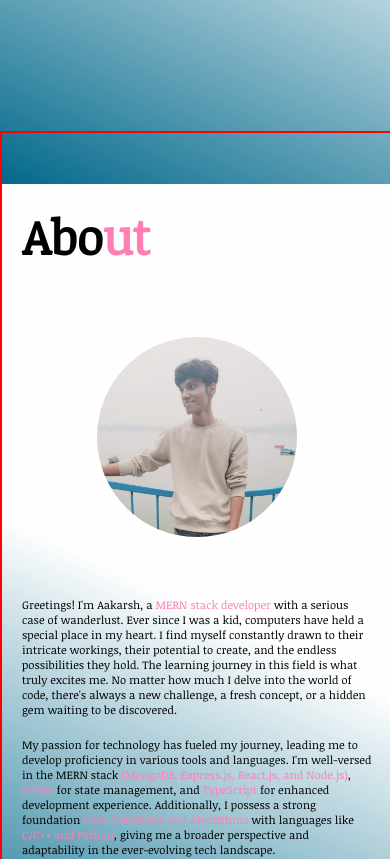
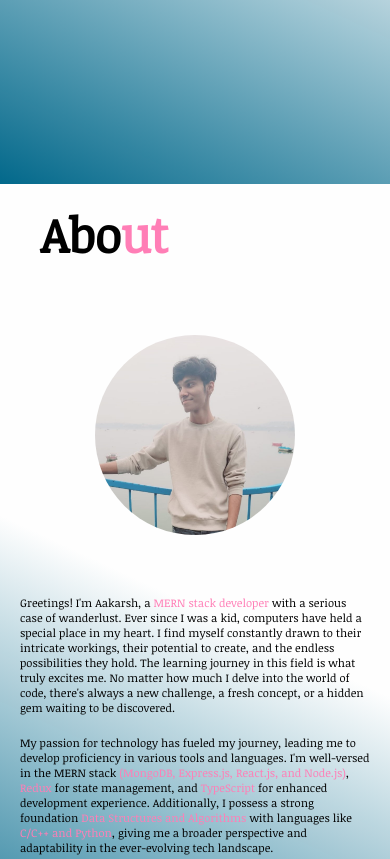
Before and after one commit to aakarsh-2004/Portfolio-Web, a React (Create React App) app: page / in a window 390 px wide. Shown: the part 660-1519 px from the top of the page. Built offline with nearby package versions, Linux system fonts and the light colour scheme.

Commit message:
Fix mobile responsiveness

```diff
--- a/src/App.css
+++ b/src/App.css
@@ -15,6 +15,8 @@
     .App {
         display: flex !important;
         flex-direction: column !important;
+        justify-content: center;
+        align-items: center;
         width: 100% !important;
     }
 
--- a/src/Components/About-me/AboutMe.css
+++ b/src/Components/About-me/AboutMe.css
@@ -1,6 +1,6 @@
 .AboutMe {
     height: 70vh;
-    width: 100%;
+    max-width: 100%;
     /* padding-top: 50px; */
     display: flex;
     flex-direction: row;
@@ -96,6 +96,5 @@
         flex-direction: column;
         justify-content: center;
         margin-top: 100px;
-        border: 2px solid red;
     }
 }
--- a/src/Components/Contact/Contact.css
+++ b/src/Components/Contact/Contact.css
@@ -48,9 +48,10 @@
 @media screen and (max-width: 480px) {
     .Contact {
         padding: 0px !important;
+        width: 350px !important;
     }
     .Contact > h1 {
-        padding: 10px !important;
+        padding: 0px !important;
     }
     .icons {
         padding: 10px !important;
--- a/src/Components/Navbar/NavbarPhone.css
+++ b/src/Components/Navbar/NavbarPhone.css
@@ -4,6 +4,7 @@
     display: flex;
     flex-direction: row;
     justify-content: space-between;
+    width: 100%;
 }
 
 .nav-photo {
--- a/src/Components/Projects/Projects.css
+++ b/src/Components/Projects/Projects.css
@@ -92,7 +92,6 @@ span > a:hover {
     .Blogs {
         margin-top: 80px !important;
         padding: 0 !important;
-        border: 2px solid red !important;
         max-width: 100% !important;
     }
     .Blogs > h1 {
```
